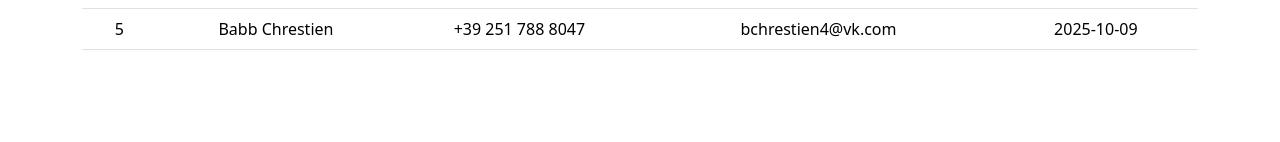
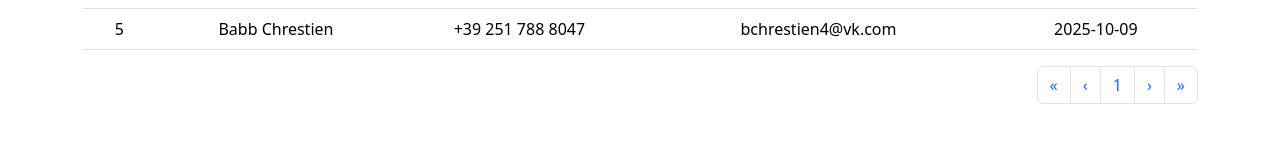
Before and after one commit to kakbi/react-pagination, a React (Vite) app: page / in a window 1280 px wide. Shown: the part 212-354 px from the top of the page. Built offline with nearby package versions, Linux system fonts and the light colour scheme.

Commit message:
feat: add pagination component UI

```diff
--- a/src/App.jsx
+++ b/src/App.jsx
@@ -1,6 +1,7 @@
 import './App.css';
 import 'bootstrap/dist/css/bootstrap.css';
 import Table from './components/Table';
+import Pagination from './components/Pagination';
 import { getUsers } from './api/users';
 import { useState } from 'react';
 
@@ -10,6 +11,7 @@ function App() {
     return (
         <div className="container">
             <Table users={getUsers(page, limit)} />
+            <Pagination />
         </div>
     );
 }
--- /dev/null
+++ b/src/components/Pagination.jsx
@@ -0,0 +1,23 @@
+import React from 'react';
+
+export default function Pagination() {
+    return (
+        <ul className="pagination pagination-md justify-content-end">
+            <li className="page-item">
+                <span className="page-link">&laquo;</span>
+            </li>
+            <li className="page-item">
+                <span className="page-link">&lsaquo;</span>
+            </li>
+            <li className="page-item">
+                <span className="page-link">1</span>
+            </li>
+            <li className="page-item">
+                <span className="page-link">&rsaquo;</span>
+            </li>
+            <li className="page-item">
+                <span className="page-link">&raquo;</span>
+            </li>
+        </ul>
+    );
+}
```
